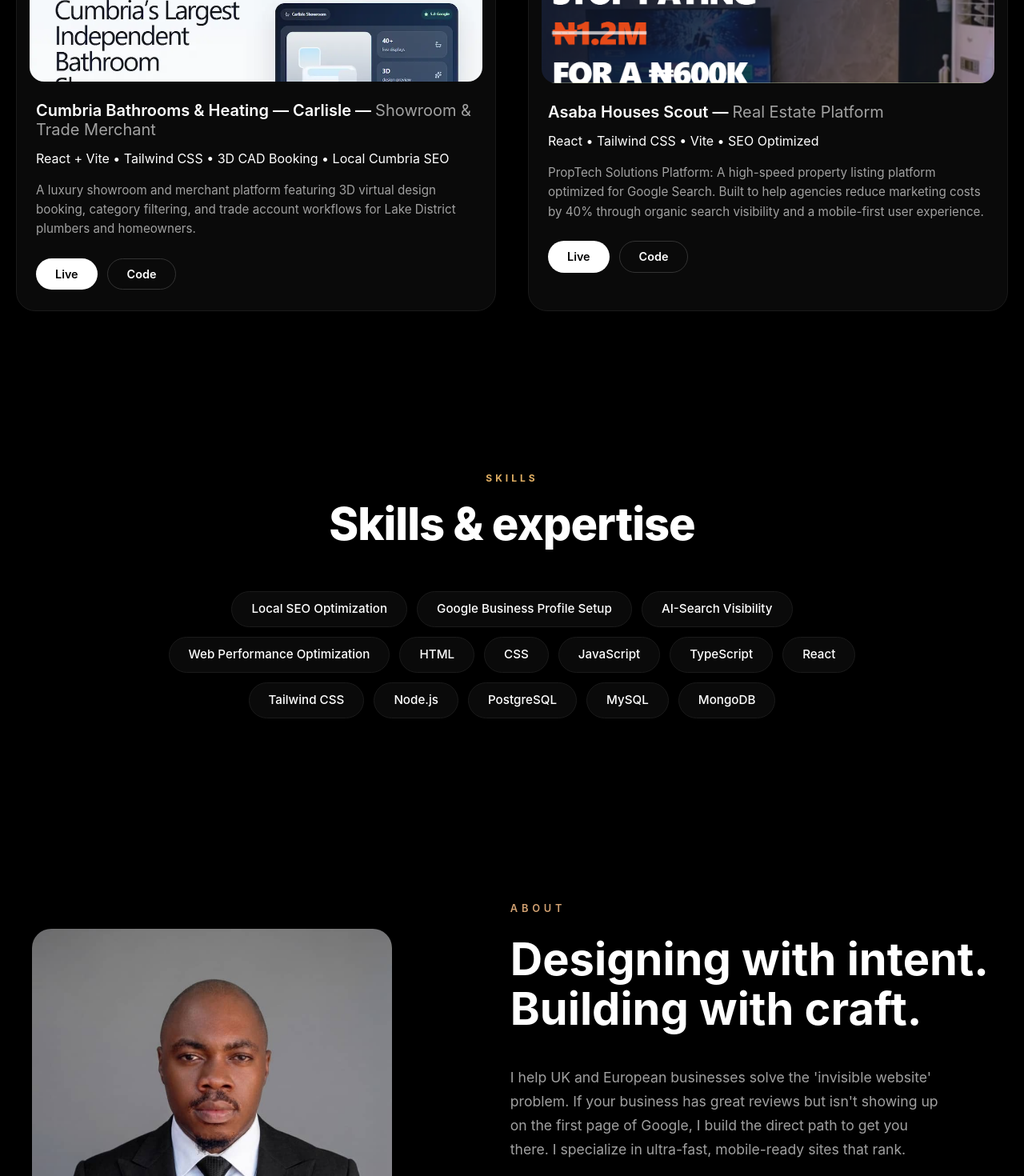
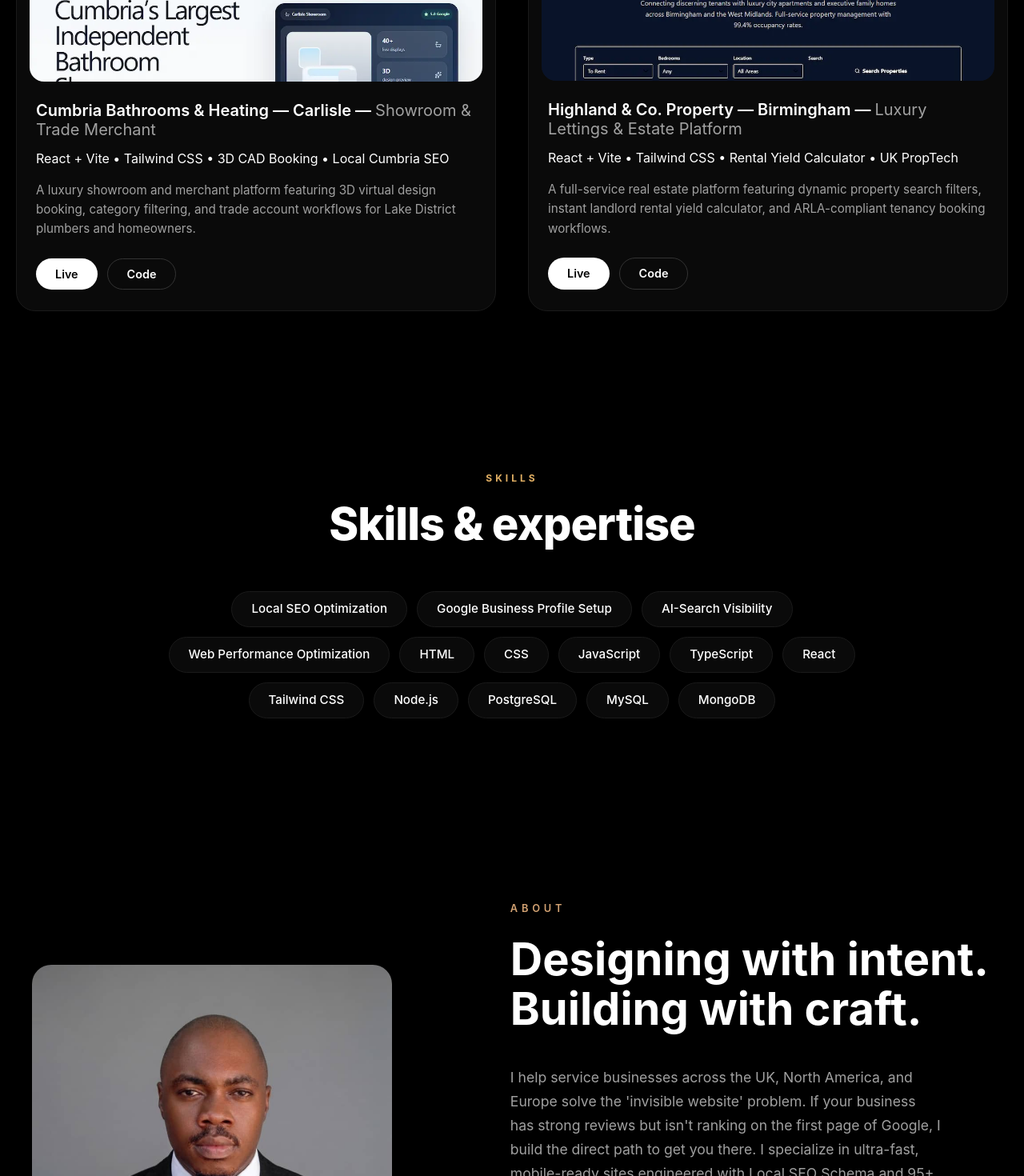
Before and after one commit to vectorvic11/My-portfolio, a React (Vite) app in the folder my-portfolio/: page / in a window 1280 px wide. Shown: the part 1960-3430 px from the top of the page at 80% size. Built offline with nearby package versions, Linux system fonts and the light colour scheme.

Commit message:
feat: replace Asaba with Highland Property Birmingham

```diff
--- a/my-portfolio/src/components/About.jsx
+++ b/my-portfolio/src/components/About.jsx
@@ -23,8 +23,9 @@
           </h1>
 
           <p className="about-text">
-            I help UK and European businesses solve the 'invisible website' problem.
-            If your business has great reviews but isn't showing up on the first page of Google, I build the direct path to get you there. I specialize in ultra-fast, mobile-ready sites that rank.
+            I help service businesses across the UK, North America, and Europe solve the 'invisible website' problem.
+
+            If your business has strong reviews but isn't ranking on the first page of Google, I build the direct path to get you there. I specialize in ultra-fast, mobile-ready sites engineered with Local SEO Schema and 95+ Google PageSpeed scores to turn search traffic into paying customers.
           </p>
 
           <p className="about-text">
--- a/my-portfolio/src/components/Projects.jsx
+++ b/my-portfolio/src/components/Projects.jsx
@@ -1,7 +1,7 @@
-import img1 from '../assets/Screenshot1.png';
-import img2 from '../assets/apex-preview.webp';
-import img3 from '../assets/ecosolar-preview.webp';
-import img4 from '../assets/cumbria-preview.webp';
+import img1 from '../assets/apex-preview.webp';
+import img2 from '../assets/ecosolar-preview.webp';
+import img3 from '../assets/cumbria-preview.webp';
+import img4 from '../assets/highland-preview.webp';
 import './Projects.css';
 
 const projects = [
@@ -11,7 +11,7 @@
     type: "Trade & Emergency Landing Page",
     description: "A commercial landing page for a 24/7 emergency electrical contractor in Greater Manchester, UK. Built with sub-second mobile loading, Local Schema.org AI indexing, and achieved a verified 100/100 Google Lighthouse performance score.",
     tech: ["React + Vite", "Tailwind CSS", "100/100 PageSpeed", "Local SEO Schema"],
-    image: img2,
+    image: img1,
     liveLink: "https://apexelectricalmanchester.vercel.app",
     codeLink: "https://github.com/vectorvic11/apexelectricalmanchester",
   },
@@ -21,7 +21,7 @@
     type: "Renewables & Battery Storage",
     description: "A high-converting solar and battery installation platform featuring an interactive solar ROI savings calculator. Optimized for Google Local Search with a verified 98/100 mobile PageSpeed score.",
     tech: ["React + Vite", "Tailwind CSS", "Solar ROI Calculator", "98/100 PageSpeed"],
-    image: img3,
+    image: img2,
     liveLink: "https://ecosolarbristol.vercel.app",
     codeLink: "https://github.com/vectorvic11/ecosolarbristol",
   },
@@ -31,19 +31,19 @@
     type: "Showroom & Trade Merchant",
     description: "A luxury showroom and merchant platform featuring 3D virtual design booking, category filtering, and trade account workflows for Lake District plumbers and homeowners.",
     tech: ["React + Vite", "Tailwind CSS", "3D CAD Booking", "Local Cumbria SEO"],
-    image: img4,
+    image: img3,
     liveLink: "https://cumbriabathrooms.vercel.app",
     codeLink: "https://github.com/vectorvic11/cumbriabathrooms",
   },
   {
     id: 4,
-    name: "Asaba Houses Scout",
-    type: "Real Estate Platform",
-    description: "PropTech Solutions Platform: A high-speed property listing platform optimized for Google Search. Built to help agencies reduce marketing costs by 40% through organic search visibility and a mobile-first user experience.",
-    tech: ["React", "Tailwind CSS", "Vite", "SEO Optimized"],
-    image: img1,
-    liveLink: "https://asabahousescout.vercel.app",
-    codeLink: "https://github.com/vectorvic11/asabahousescout.git",
+    name: "Highland & Co. Property — Birmingham",
+    type: "Luxury Lettings & Estate Platform",
+    description: "A full-service real estate platform featuring dynamic property search filters, instant landlord rental yield calculator, and ARLA-compliant tenancy booking workflows.",
+    tech: ["React + Vite", "Tailwind CSS", "Rental Yield Calculator", "UK PropTech"],
+    image: img4,
+    liveLink: "https://highlandpropertybirmingham.vercel.app",
+    codeLink: "https://github.com/vectorvic11/highlandpropertybirmingham",
   },
 ];
 
@@ -51,8 +51,6 @@
   return (
     <section id="projects" className="projects">
       <div className="projects-container">
-
-        {/* Header Structure */}
         <header className="projects-header">
           <div className="header-left">
             <span className="selected-work-label">SELECTED WORK</span>
@@ -75,7 +73,6 @@
                   <h3>{project.name} — <span>{project.type}</span></h3>
                 </div>
 
-                {/* Clean, Bullet-Separated Tech Stack */}
                 <p className="text-xs font-semibold text-amber-400 tracking-wider uppercase my-2.5">
                   {Array.isArray(project.tech) ? project.tech.join("  •  ") : project.tech}
                 </p>
```
Also changed, not shown: my-portfolio/src/assets/highland-preview.webp (added).
